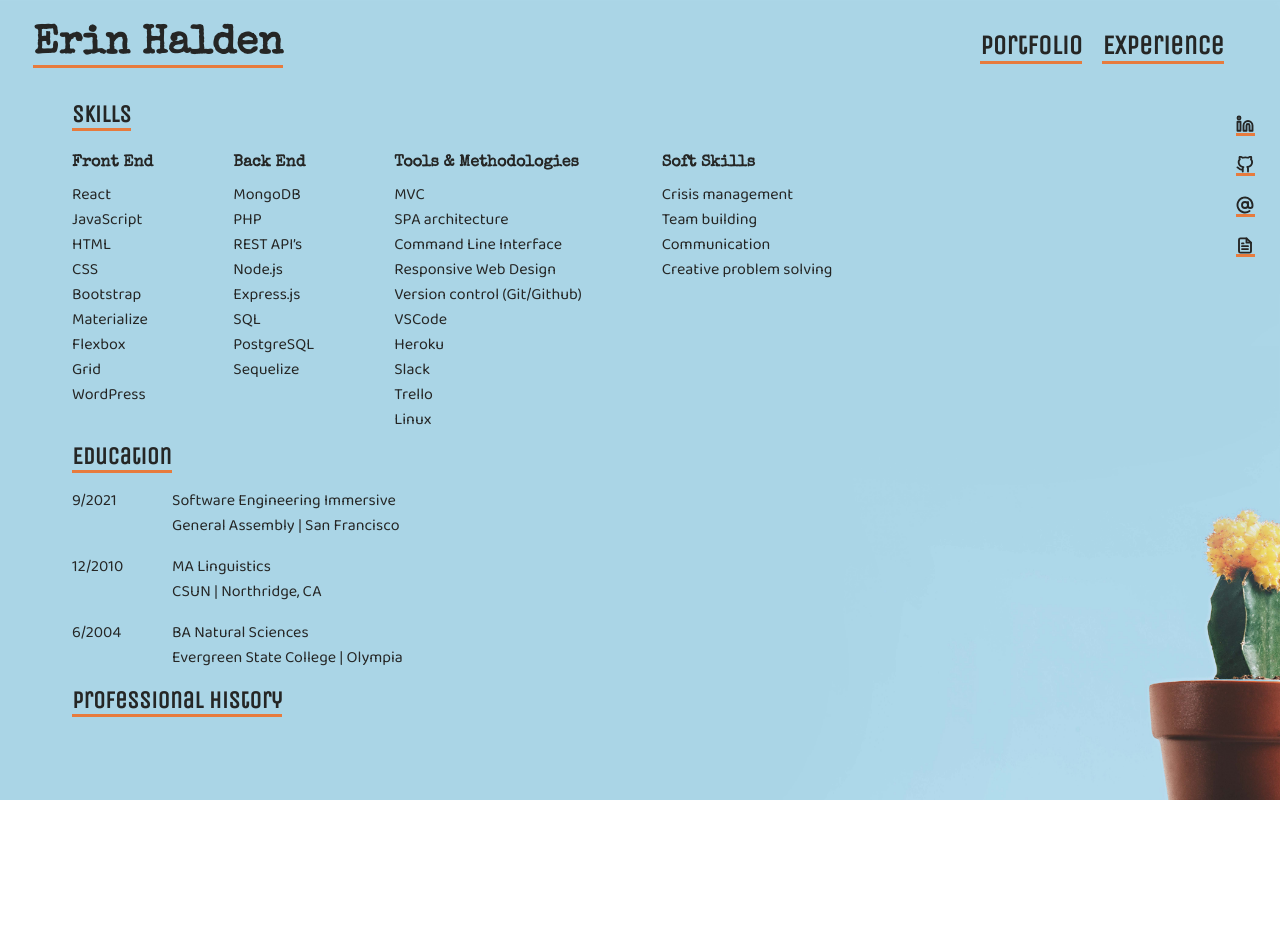
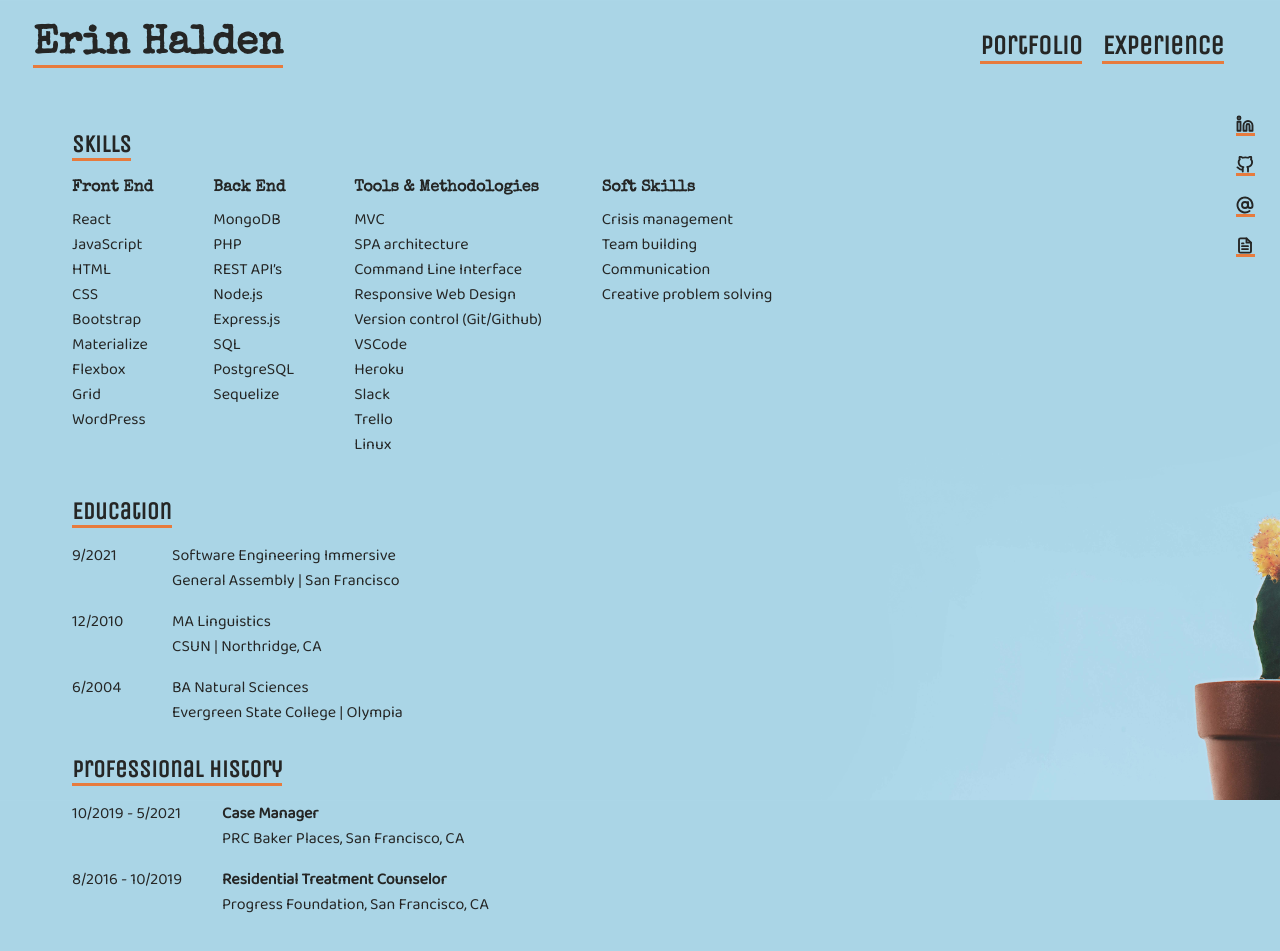
Before and after one commit to erininabox/portfolio-v1, a React (Create React App) app: page /resume in a window 1280 px wide. Before the commit the page ends 800 px from the top, so only its background shows below. Built offline with nearby package versions, Linux system fonts and the light colour scheme; a web font is replaced by a local one.

Commit message:
highlighted skills

```diff
--- a/src/App.css
+++ b/src/App.css
@@ -64,3 +64,30 @@ ul {
   padding: 0px;
   list-style-type: none;
 }
+.highlighted-skills {
+  display: flex;
+  flex-wrap: wrap;
+  /* flex-direction: column; */
+}
+.skill-hp {
+  border-radius: 50px;
+  border: 1px solid black;
+  background-color: #07202ca6;
+  color: white;
+  padding: 5px 15px;
+  margin: 5px;
+}
+/* .skill-hp {
+  border-radius: 50px;
+  background: #166b3e;
+  color: #ffffff;
+  border: 2px solid #252625;
+  font-weight: bold;
+  padding: 0px 10px;
+  margin: 5px;
+  letter-spacing: 2px;
+} */
+.resume-component {
+  margin: auto;
+  padding: 10px 15vw 10px 5vw;
+}
--- a/src/components/Home.jsx
+++ b/src/components/Home.jsx
@@ -8,7 +8,22 @@ class Home extends Component {
                 <p>I am a well-rounded, non-traditional <span className="emphasis-text">full-stack software developer</span> who believes in using clean, maintainable code to create ethical, accessible software products. With 10 years experience in <span className="emphasis-text">public mental health</span> and <span className="emphasis-text">education</span>, I bring to the table a passion for making communications accessible, and <span className="emphasis-text">cultivating exceptional teams</span> that focus on creative problem-solving, with an eye toward the bigger picture.
                 </p>
                 <h2 className="emphasis-text">Highlighted Skills</h2>
-                <p></p>
+                <div className="highlighted-skills">
+                    <span className="skill-hp">React</span>
+                    <span className="skill-hp">JavaScript</span>
+                    <span className="skill-hp">HTML </span>
+                    <span className="skill-hp">CSS </span>
+                    <span className="skill-hp">Flexbox</span>
+                    <span className="skill-hp">Grid</span>
+                    <span className="skill-hp">WordPress</span>
+                    <span className="skill-hp">MongoDB</span>
+                    <span className="skill-hp">Express.js</span>
+                    <span className="skill-hp">SQL</span>
+                    <span className="skill-hp">PostgreSQL</span>
+                    <span className="skill-hp">Linux</span>
+                    <span className="skill-hp">Crisis management</span>
+                    <span className="skill-hp">Team building</span>
+                </div>
             </div>
 
         )
--- a/src/components/Resume.jsx
+++ b/src/components/Resume.jsx
@@ -1,12 +1,12 @@
 import { Component } from "react";
-import '../styles/resume.css';
+import "../styles/resume.css";
 
 class Resume extends Component {
   render() {
     return (
-            <div className="component">
+      <div className="resume-component">
+        <div className="resume-section">
           <h2 className="emphasis-text">Skills</h2>
-
           <div className="skill-cards">
             <div className="skill-section">
               <h3 className="skill-title">Front End</h3>
@@ -55,36 +55,55 @@ class Resume extends Component {
               <p className="skill">Creative problem solving</p>
             </div>
           </div>
+        </div>
 
-                <h2 className="emphasis-text resume-section">Education</h2>
+        <div className="resume-section">
+          <h2 className="emphasis-text">Education</h2>
           <p className="degree">
-                        <span className="degree-year">9/2021
-                            </span>
-                        <span className="degree-name">Software Engineering Immersive
-                            <br />General Assembly | San Francisco
+            <span className="degree-year">9/2021</span>
+            <span className="degree-name">
+              Software Engineering Immersive
+              <br />
+              General Assembly | San Francisco
             </span>
           </p>
           <p className="degree">
-                        <span className="degree-year">12/2010
-                            </span>
-                        <span className="degree-name">MA Linguistics
-                            <br />CSUN | Northridge, CA
+            <span className="degree-year">12/2010</span>
+            <span className="degree-name">
+              MA Linguistics
+              <br />
+              CSUN | Northridge, CA
             </span>
           </p>
           <p className="degree">
-                        <span className="degree-year">6/2004
-                            </span>
-                        <span className="degree-name">BA Natural Sciences
-                            <br />Evergreen State College | Olympia
+            <span className="degree-year">6/2004</span>
+            <span className="degree-name">
+              BA Natural Sciences
+              <br />
+              Evergreen State College | Olympia
             </span>
           </p>
+        </div>
 
-
-                <h2 className="emphasis-text">Professional History</h2>
-
-
+        <div className="resume-section">
+          <h2 className="emphasis-text resume-section">Professional History</h2>
+          <p className="job">
+              <span className="job-years">10/2019 - 5/2021</span>
+              <span className="job-text">
+                <span className="job-title">Case Manager</span><br />
+                <span className="job-company-location">PRC Baker Places, San Francisco, CA</span>
+              </span>
+          </p>
+          <p className="job">
+              <span className="job-years">8/2016 - 10/2019</span>
+              <span className="job-text">
+                <span className="job-title">Residential Treatment Counselor</span><br />
+                <span className="job-company-location">Progress Foundation, San Francisco, CA</span>
+              </span>
+          </p>
         </div>
-        )
+      </div>
+    );
   }
 }
 
--- a/src/styles/resume.css
+++ b/src/styles/resume.css
@@ -1,20 +1,22 @@
-.degree {
-    padding: 0px;
-    display: flex;
-    flex-wrap: nowrap;
+/* General Resume Page elements */
+p {
+    padding-bottom: 0px;
 }
 
-.degree-year {
-    width: 100px;
+.resume-section {
+    margin-top: 30px;
 }
 
+
+/* Skills Section */
 .skill-cards {
     display: flex;
     flex-wrap: wrap;
+    margin: auto auto 20px auto;
 }
 .skill-section {
     display: flex;
-    margin: 10px 80px 10px 0px;
+    margin: 5px 60px 10px 0px;
     flex-direction: column;
     min-width: fit-content;
 }
@@ -28,10 +30,27 @@
     );
 }
 
-p {
-    padding-bottom: 0px;
+/* Education Section */
+.degree {
+    padding: 0px;
+    display: flex;
+    flex-wrap: nowrap;
 }
 
-.resume-section {
-    margin-top: 10px;
+.degree-year {
+    width: 100px;
 }
+
+/* Experience Section */
+.job {
+    padding: 0px;
+    display: flex;
+    flex-wrap: nowrap;
+}
+
+.job-years {
+    width: 150px;
+}
+.job-title {
+    font-weight: 600;
+}
```
Lines whose indentation alone changed are shown as unchanged.
